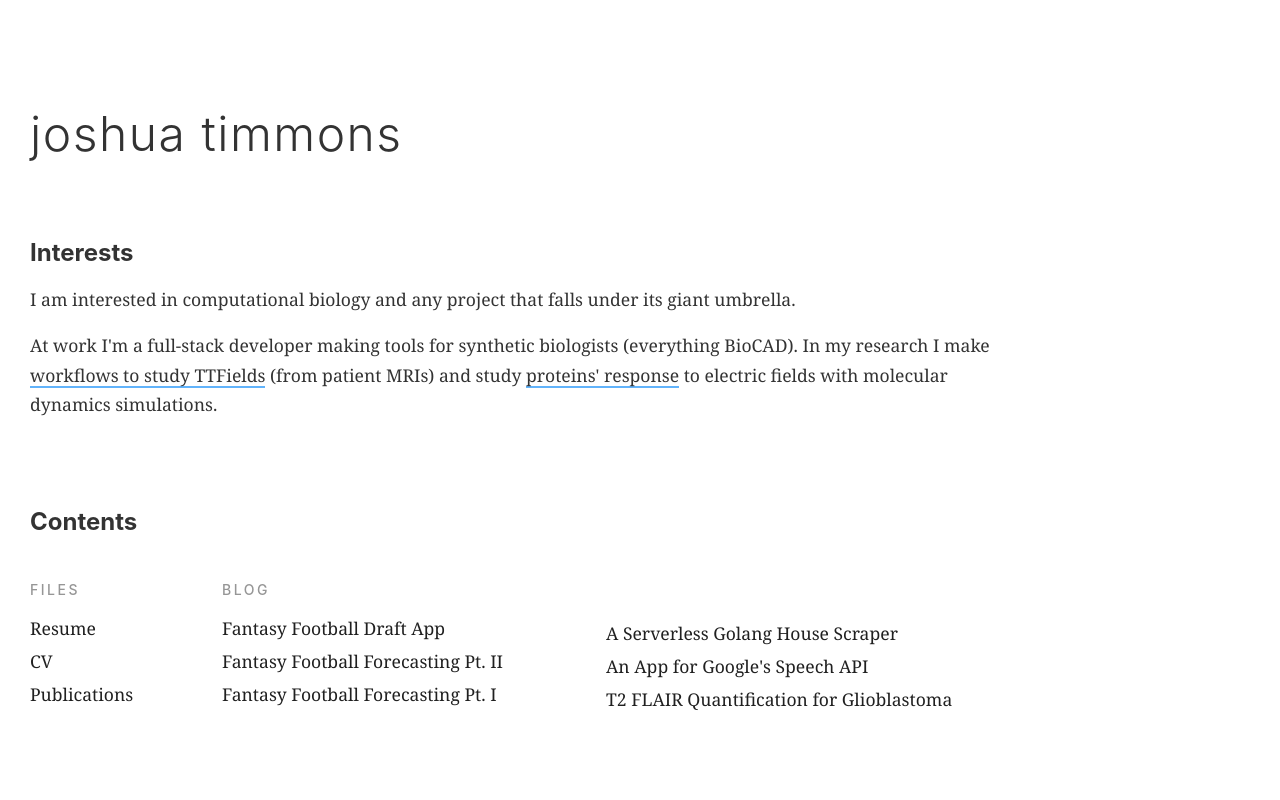
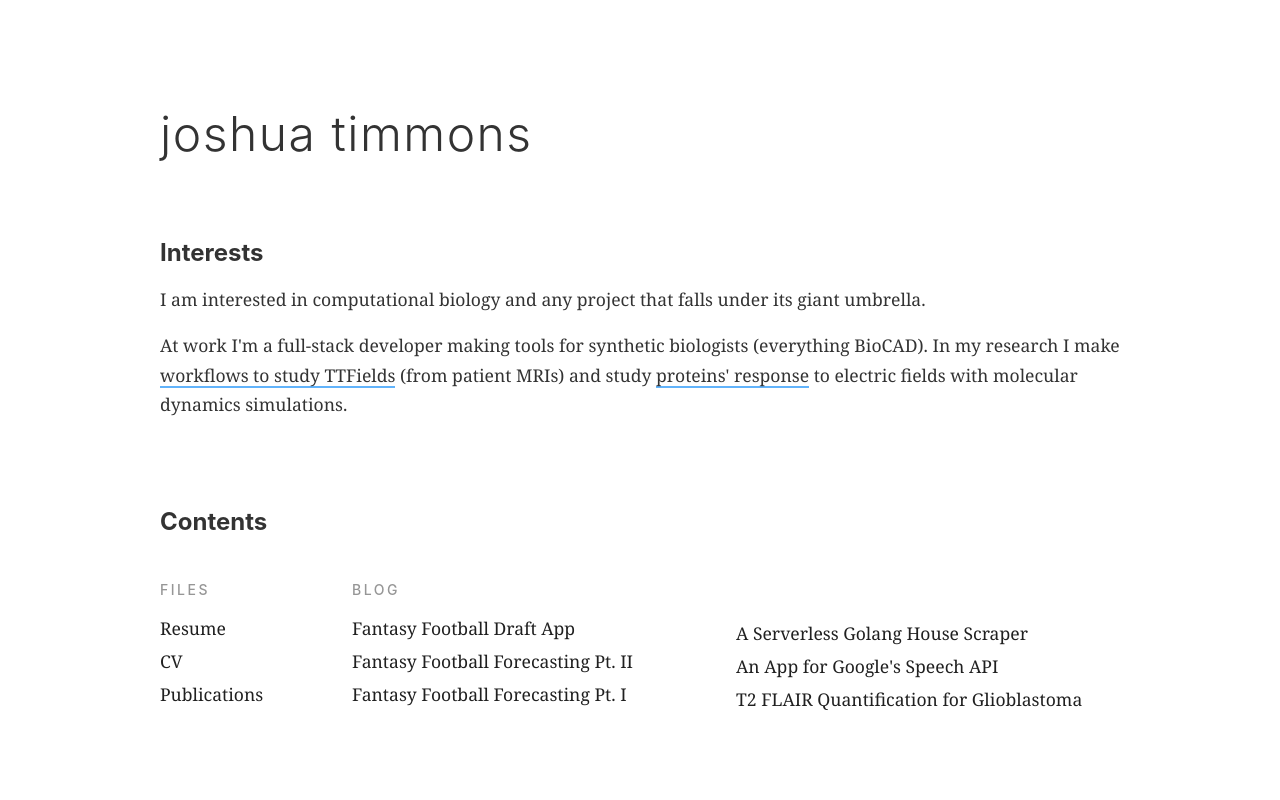
Before and after one commit to jjti/personal-site, a Gatsby site: page / in a window 1280 px wide. Shown: the top 800 px of the page. Built offline with nearby package versions, Linux system fonts and the light colour scheme; Gatsby itself is replaced by a stand-in of ours.

Commit message:
actually fix the issue

```diff
--- a/gatsby-node.js
+++ b/gatsby-node.js
@@ -84,6 +84,10 @@ exports.onPostBuild = pages => {
     `${publicPath}/**/?(*.html|*.js|*.css|*.ico|*.pdf)`
   );
   gzippable.forEach(file => {
+    if (!fs.lstatSync(file).isFile()) {
+      return;
+    }
+
     const content = fs.readFileSync(file);
     const zipped = zlib.gzipSync(content);
     fs.writeFileSync(`${file}.gz`, zipped);
--- a/src/layouts/index.css
+++ b/src/layouts/index.css
@@ -9,7 +9,7 @@ body {
 }
 
 body {
-  margin: 30px;
+  margin: 30px auto;
   max-width: 960px;
 }
 
```
